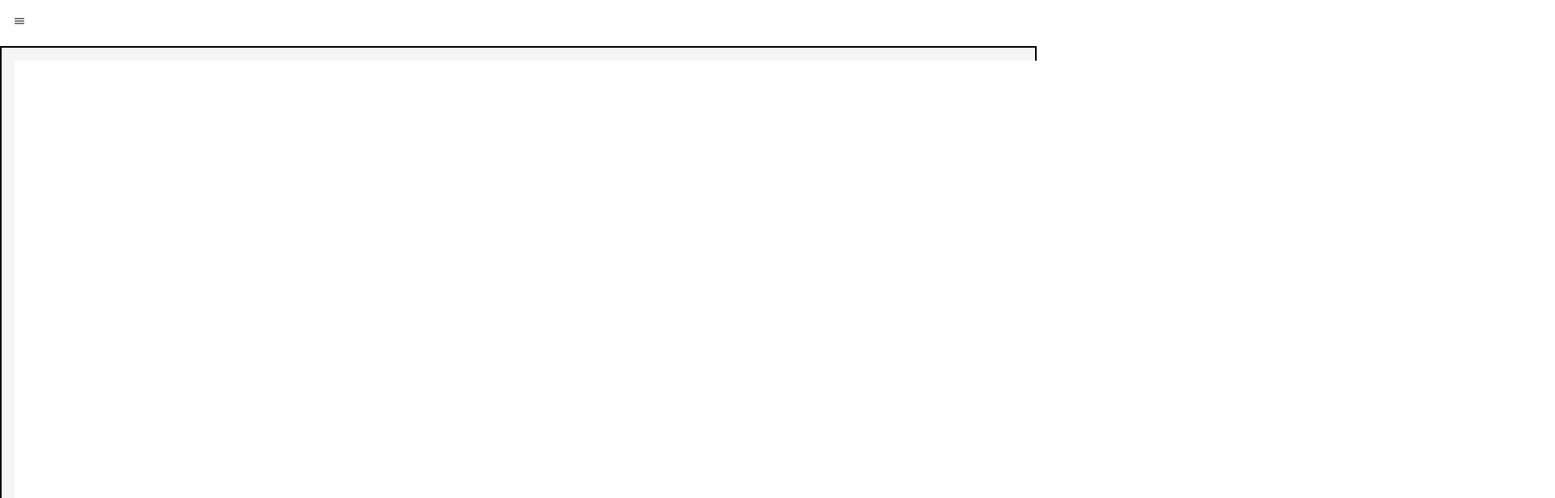
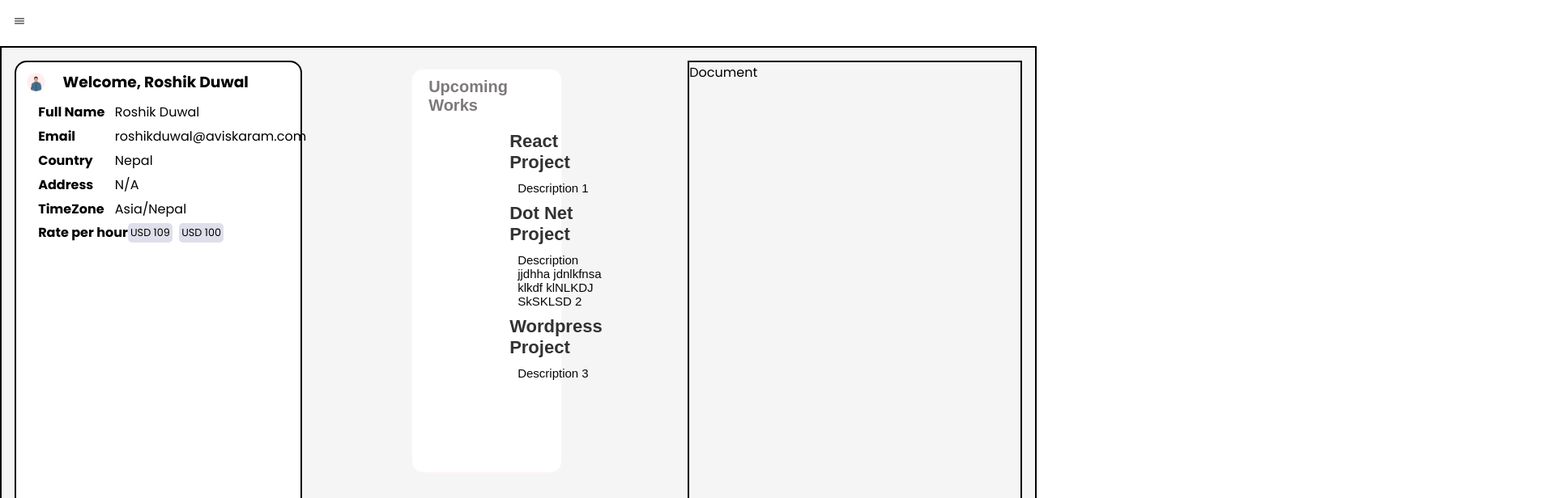
Before and after one commit to roshikDuwal/OfficeWork, a React (Vite) app: page / in a window 1280 px wide. Shown: the top 616 px of the page at 81% size, 1920 px wide, since content can reach past the window. Built offline with nearby package versions, Linux system fonts and the light colour scheme.

Commit message:
added document bar

```diff
--- a/src/components/BottomBar.css
+++ /dev/null
@@ -1,3 +0,0 @@
-.container {
-  border: 2px solid black;
-}
--- /dev/null
+++ b/src/components/Document.jsx
@@ -0,0 +1,10 @@
+import React from 'react'
+import "../styles/document.css"
+
+const Document = () => {
+  return (
+    <div className='document-bar'>Document</div>
+  )
+}
+
+export default Document
--- a/src/component/topbar/Profile.jsx
+++ b/src/components/Profile.jsx
@@ -1,5 +1,6 @@
 import React from "react";
-import Logo from "../../assets/logo.jpg";
+import Logo from "../assets/logo.jpg";
+import "../styles/profilebar.css"
 
 const profileData = {
   fullname: "Roshik Duwal",
--- a/src/components/BottomBar.jsx
+++ b/src/components/Submission.jsx
@@ -1,4 +1,4 @@
-import "./BottomBar.css";
+import "../styles/submission.css"
 
 const arr = [
   {
@@ -37,7 +37,7 @@ const lists = arr.map((item, index) => (
 //   },
 // ];
 
-const BottomBar = () => {
+const Submission = () => {
   return (
     <>
       <div className="container">
@@ -50,4 +50,4 @@ const BottomBar = () => {
   );
 };
 
-export default BottomBar;
+export default Submission;
--- a/src/pages/Home.jsx
+++ b/src/pages/Home.jsx
@@ -1,12 +1,15 @@
-import BottomBar from "../components/BottomBar";
-import Profile from "../component/topbar/Profile";
+import Document from "../components/Document";
+import Profile from "../components/Profile";
+import Submission from "../components/Submission";
+
 
 const Home = () => {
   return (
     <>
       <div className="homepage">
         <Profile />
-        <BottomBar />
+        <Submission />
+        <Document/>
       </div>
     </>
   );
--- /dev/null
+++ b/src/styles/document.css
@@ -0,0 +1,4 @@
+.document-bar{
+    width: 35%;
+    border: 2px solid black;
+}
--- a/src/styles/topbar.css
+++ b/src/styles/profilebar.css
@@ -1,17 +1,11 @@
-/* TopBar Container  */
-.topbar-container {
-  display: flex;
-  gap: 0.5rem;
-  border: 2px solid black;
-}
-
 .profile-container {
   border-radius: 15px;
   background-color: white;
-  width: 45%;
+  width: 30%;
   display: flex;
   flex-direction: column;
   padding: 0.5rem;
+  border: 2px solid black;
 }
 
 .profile-container .profile-logo {
--- /dev/null
+++ b/src/styles/submission.css
@@ -0,0 +1,122 @@
+.container {
+  display: flex;
+  justify-content: center;
+  align-items: center;
+  align-items: center;
+  height: 500px;
+  margin-top: 10px;
+  margin-bottom: 8px;
+  font-family: sans-serif;
+  background: whitesmoke;
+  border-radius: 10px;
+  gap: 18px;
+  width: 35%;
+}
+
+
+@media screen and (max-width:1165px) {
+  .container{
+    flex-direction: column;
+    padding: 1rem;
+
+  }
+
+  .left-container{
+    width: 100% !important;
+
+  }
+
+  .right-container{
+    width: 100% !important;
+
+  }
+}
+
+.left-container {
+  border: 0.5px solid rgb(255, 244, 244);
+  display: flex;
+  flex-direction: column;
+  align-items: start;
+  flex-wrap: wrap;
+  width: 45%;
+  height: 100%;
+  margin-top: 10px;
+  margin-right: 20px;
+  margin-bottom: 10px;
+  font: sans-serif;
+  border-radius: 14px;
+  background: white;
+}
+
+
+.right-container {
+  border: 0.5px solid rgb(255, 244, 244);
+  display: flex;
+  flex-direction: column;
+  align-items: start;
+  flex-wrap: wrap;
+  width: 56%;
+  height: 100%;
+  margin-right: 20px;
+  margin-left: 10px;
+  border-radius: 14px;
+  background: white;
+}
+
+h1 {
+  margin-top: 10px;
+  margin-left: 20px;
+  margin-bottom: 10px;
+  font-size: 20px;
+
+  color: rgb(126, 121, 121);
+}
+
+.left-container p {
+  font-family: sans-serif;
+  margin-left: 60px;
+  margin-bottom: 10px;
+  font-size: 15px;
+  color: rgb(7, 7, 7);
+}
+
+ul {
+  margin-top: 10px;
+  margin-left: 10px;
+  text-decoration: none;
+
+  font-size: 20px;
+}
+ul li {
+  margin-top: 10px;
+  margin-left: 10px;
+  text-decoration: none;
+  font-size: 20px;
+
+  color: black;
+}
+
+.left-container h2 {
+  margin-left: 50px;
+  font-family: sans-serif;
+  font-size: 22px;
+}
+
+.right-container p {
+  margin-left: 10px;
+  margin-bottom: 10px;
+  font-size: 15px;
+  color: black;
+  font-family: sans-serif;
+}
+h2 {
+  margin-left: 20px;
+  margin-bottom: 10px;
+  font-size: 22px;
+  color: rgb(51, 49, 49);
+  font-family: sans-serif;
+}
+.logo {
+  display: flex;
+  gap: 10px;
+}
```
Also changed, not shown: src/component/Status.jsx (renamed from src/component/topbar/Status.jsx).
